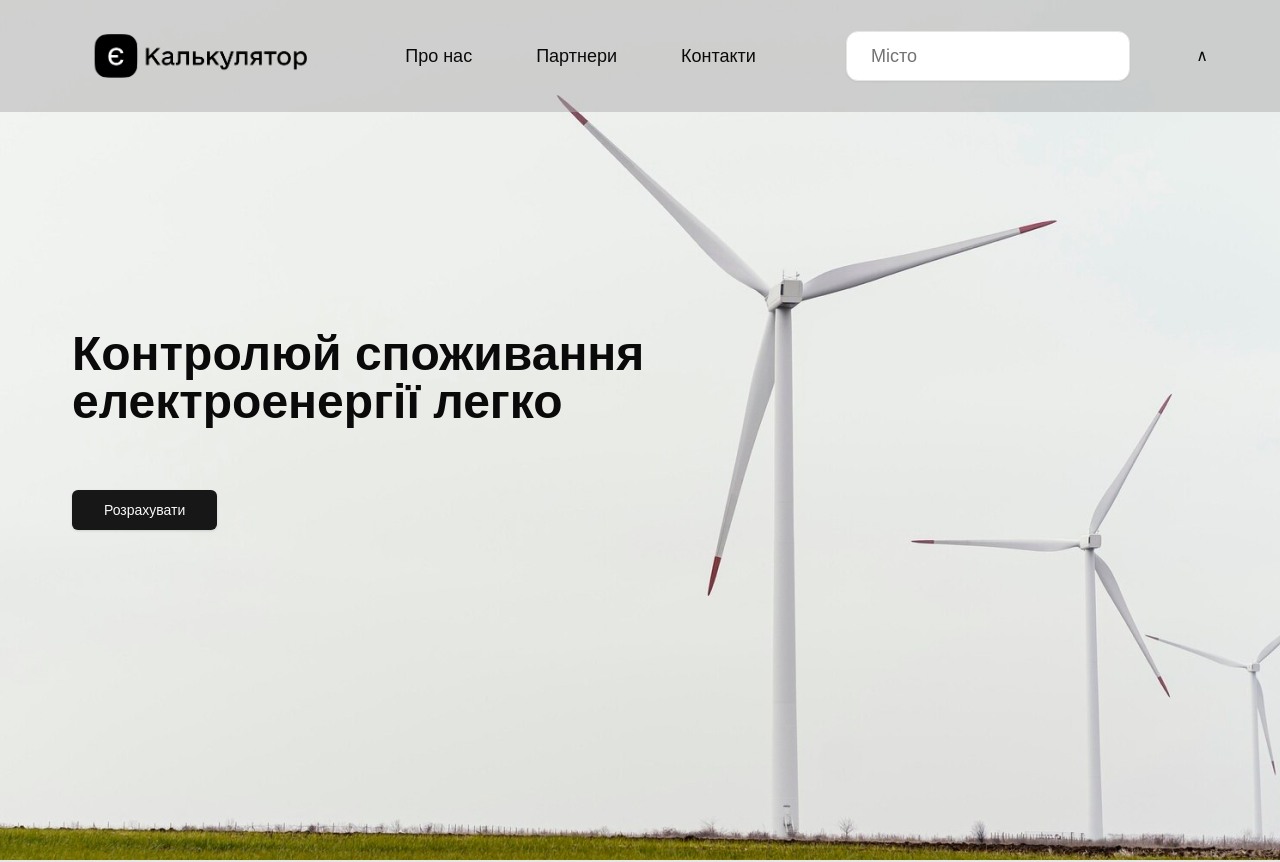
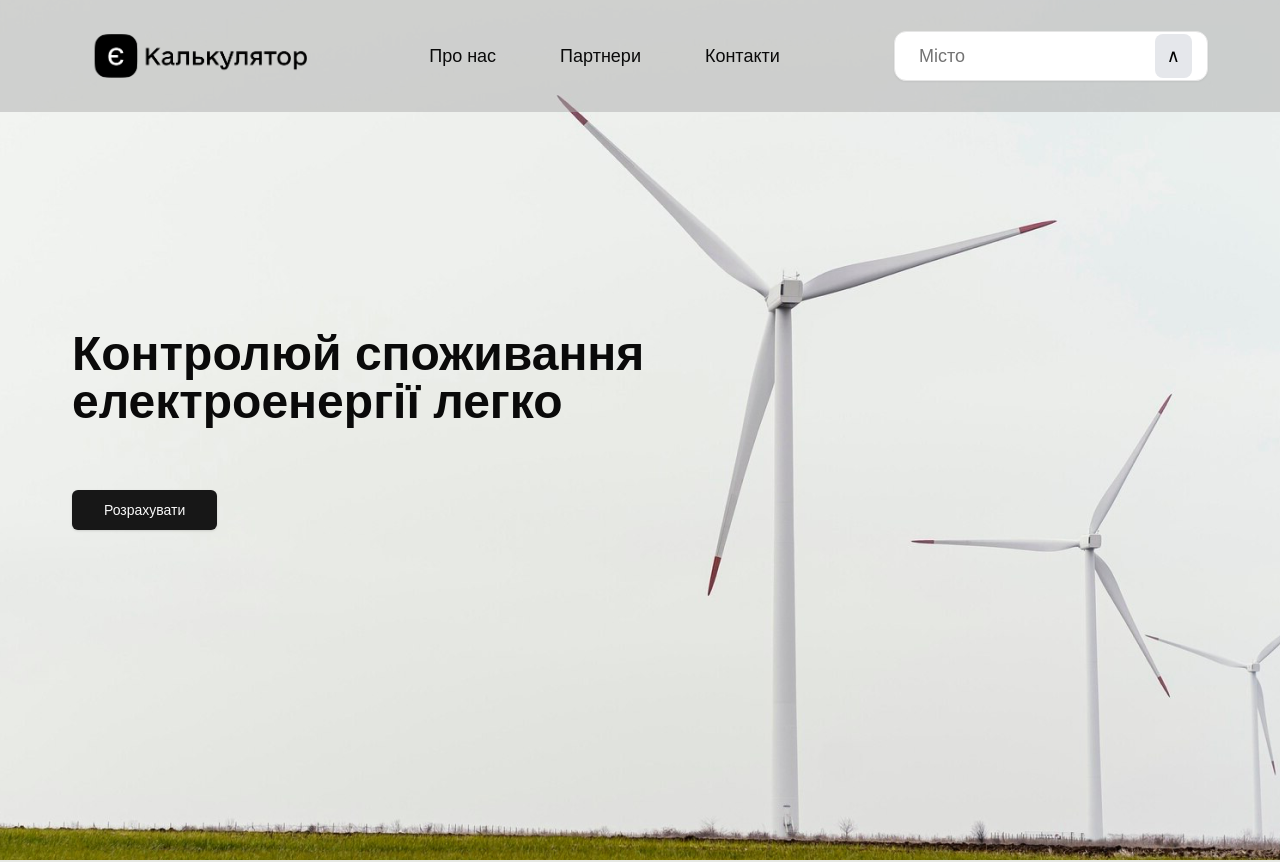
Before and after one commit to smerch88/eCalc, a Next.js app in the folder calc-front/: page / in a window 1280 px wide. Shown: the top 862 px of the page. Built offline with nearby package versions, Linux system fonts and the light colour scheme.

Commit message:
change after commit

```diff
--- a/calc-front/components/Header.tsx
+++ b/calc-front/components/Header.tsx
@@ -1,12 +1,12 @@
-"use client"; //вказує next.js що компонент рендериться на стороні клієнта, що дасть можливість використовувати onClick
 
 import Image from "next/image";
 import Link from "next/link";
 import Logo from "../public/logo.png";
 import { menuItems } from "@/lib/menuItems";
 
-import { Input } from "@/components/ui/input";
-import { geoFindMe } from "@/lib/location";
+
+import {LocationButton} from "./ui/LocationButton";
+//
 
 export const Header = () => {
   return (
@@ -33,17 +33,8 @@ export const Header = () => {
               </Link>
             ))}
           </nav>
-          <Input
-            id="location"
-            type="text"
-            placeholder="Місто"
-            value=""
-            onChange={geoFindMe}
-            className="w-1/4 bg-white px-6 py-6 rounded-xl text-lg"
-          />
-          <button id="find-me" onClick={geoFindMe}>
-            &#8743;
-          </button>
+
+          <LocationButton />
         </div>
       </div>
     </header>
--- /dev/null
+++ b/calc-front/components/ui/LocationButton.tsx
@@ -0,0 +1,62 @@
+"use client"; //вказує next.js що компонент рендериться на стороні клієнта, що дасть можливість використовувати onClick
+
+import React, { useState } from "react";
+import { Input } from "@/components/ui/input";
+
+export const LocationButton: React.FC = () => {
+  const [location, setLocation] = useState<string>("");
+
+  const geoFindMe = async () => {
+    setLocation("Визначення місцезнаходження...");
+
+    function success(position: GeolocationPosition) {
+      const latitude = position.coords.latitude;
+      const longitude = position.coords.longitude;
+
+      fetch(
+        `https://nominatim.openstreetmap.org/reverse?format=json&lat=${latitude}&lon=${longitude}`
+      )
+        .then((response) => response.json())
+        .then((data) => {
+          if (data && data.address) {
+            const { city, country } = data.address;
+            setLocation(`${city || "невідомо"}, ${country || "невідомо"}`);
+          } else {
+            setLocation("Не вдалось отримати місцязнаходження");
+          }
+        })
+        .catch(() => {
+          setLocation("Помилка при отриманні даних місцязнаходження");
+        });
+    }
+
+    function error() {
+      setLocation("Неможливо отримати ваше місцезнаходження");
+    }
+
+    if (!navigator.geolocation) {
+      setLocation("Geolocation не підтримується вашим браузером");
+    } else {
+      navigator.geolocation.getCurrentPosition(success, error);
+    }
+  };
+
+  return (
+    <div className="relative w-1\2">
+      <Input
+        id="location"
+        type="text"
+        placeholder="Місто"
+        value={location}
+        readOnly
+        className="w-full bg-white px-6 py-6 pr-14 rounded-xl text-lg"
+      />
+      <button
+        onClick={geoFindMe}
+        className="absolute top-1/2 right-4 transform -translate-y-1/2 text-lg bg-gray-200 text-black px-3 py-2 rounded-lg hover:bg-blue-700 hover:text-white transition-colors"
+      >
+        &#8743;
+      </button>
+    </div>
+  );
+};
--- a/calc-front/lib/location.js
+++ /dev/null
@@ -1,40 +0,0 @@
-export async function geoFindMe() {
-  const locationText = document.querySelector("#location");
-  locationText.textContent = "";
-
-  function success(position) {
-    const latitude = position.coords.latitude; //Широта
-    const longitude = position.coords.longitude; //Долгота
-
-    //   mapLink.href = `https://www.openstreetmap.org/#map=18/${latitude}/${longitude}`;
-
-    // Запит даних зворотнього геокодування
-    fetch(
-      `https://nominatim.openstreetmap.org/reverse?format=json&lat=${latitude}&lon=${longitude}`
-    )
-      .then((response) => response.json())
-      .then((data) => {
-        if (data && data.address) {
-          const { city, country } = data.address;
-          locationText.value = `${city || "невідомо"}, ${
-            country || "невідомо"
-          }`;
-        } else {
-          locationText.value = "Не вдалось отримати місцязнаходження";
-        }
-      })
-      .catch(() => {
-        locationText.value = "Помилка при отриманні даних місцязнаходження";
-      });
-  }
-
-  function error() {
-    locationText.value = "Неможливо отримати ваше місцязнаходження";
-  }
-
-  if (!navigator.geolocation) {
-    locationText.value = "Geolocation не підтримується вашим браузером";
-  } else {
-    navigator.geolocation.getCurrentPosition(success, error);
-  }
-}
```
